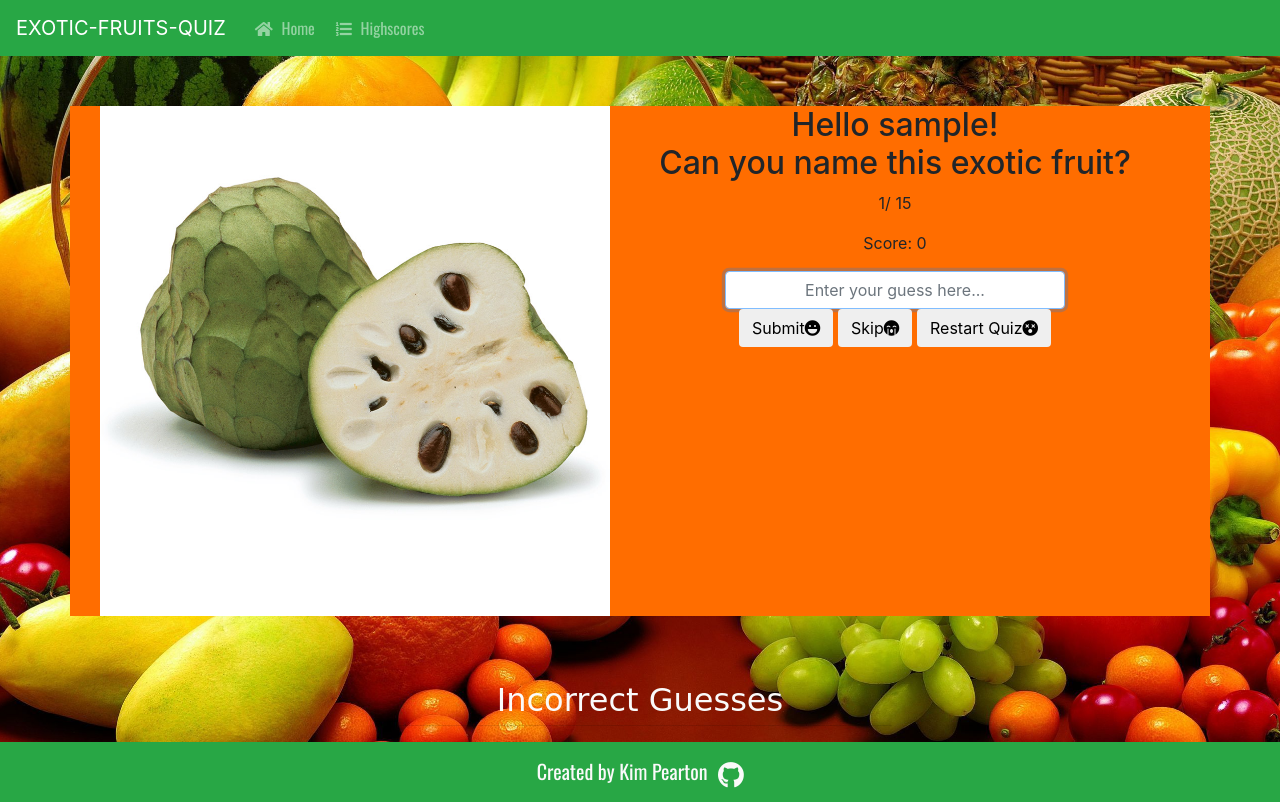
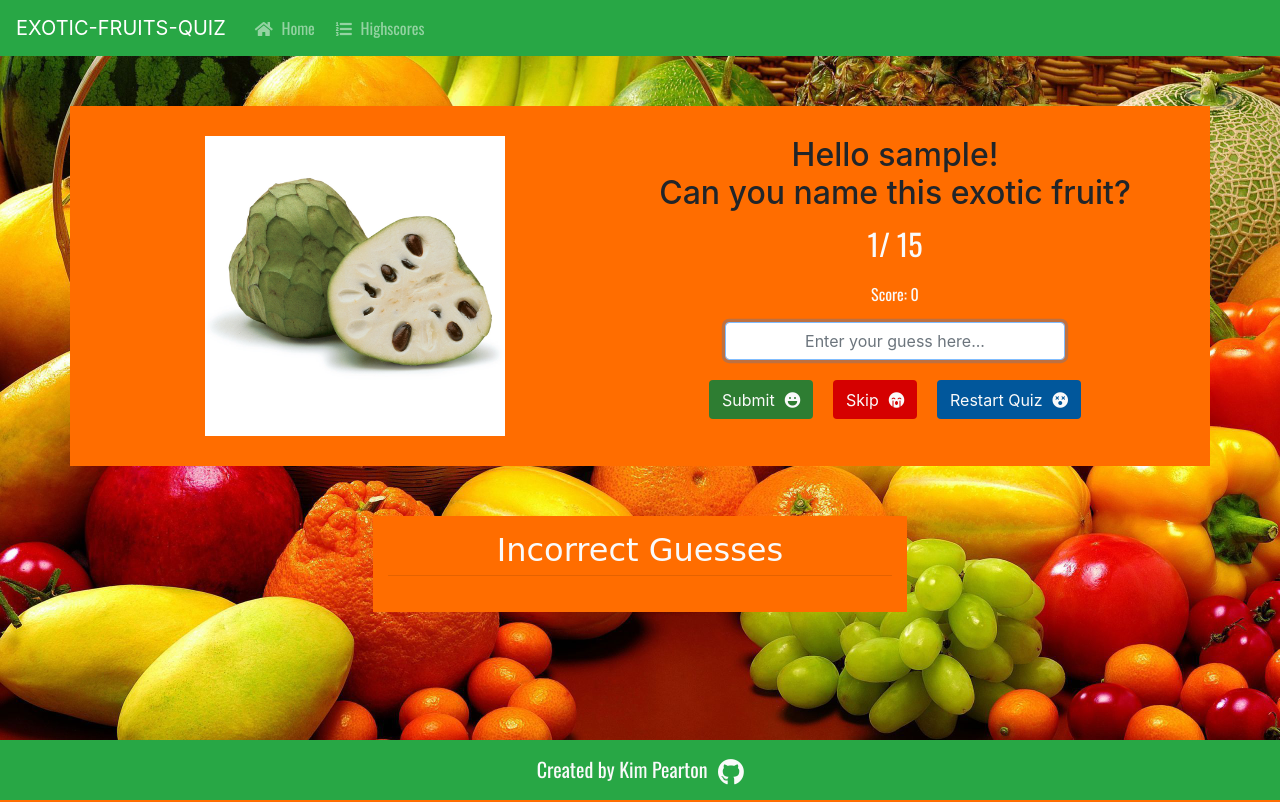
Before and after one commit to Code-Institute-Submissions/quiz, a Flask app: a page that uses templates/base.html in a window 1280 px wide. Run offline with Flask 2, Linux system fonts and the light colour scheme; some libraries are stand-ins or nearby versions; some web fonts are replaced.

Commit message:
Add styles for the quiz itself

```diff
--- a/static/css/styles.css
+++ b/static/css/styles.css
@@ -80,6 +80,82 @@ body {
 
 /*-- Quiz Styles --*/
 
+.quiz-content {
+    padding-top: 30px;
+    padding-bottom: 30px;
+}
+
+.question-score {
+    font-family: 'Oswald', sans-serif;
+    color: #fafafa;
+}
+
+.question-id {
+    font-size: 30px;
+}
+
+.fruit-image {
+    width: auto;
+    max-height: 300px;
+    display: block;
+    margin-left: auto;
+    margin-right: auto;
+}
+
+.quiz-buttons {
+    display: flex;
+    align-items: center;
+    justify-content: center;
+    padding-top: 20px;
+
+}
+
+#submit {
+    margin-left: 5px;
+    margin-right: 15px;
+    background-color: #2e7d32;
+    color: #fafafa;
+}
+
+#skip {
+    margin-left: 5px;
+    margin-right: 5px;
+    background-color: #d50000;
+    color: #fafafa;
+}
+
+#restart {
+    margin-left: 15px;
+    margin-right: 5px;
+    background-color: #01579b;
+    color: #fafafa;
+}
+
+.button-icon {
+    color: #fafafa;
+    margin-left: 10px;
+    margin-top: 5px;
+}
+
+.guesses-box {
+    margin-top: 50px;
+    margin-bottom: 50px;
+    background-color: #ff6d00;
+}
+
+.guesses-list {
+    font-family: 'Oswald', sans-serif;
+    font-size: 20px;
+    color: #fafafa;
+    list-style-type: none;
+    margin-right: 40px;
+    padding-bottom: 20px;
+}
+
+.guesses-list li {
+    display: inline-block;
+}
+
 /*-- Highscores Styles --*/
 
 /*-- Footer Styles --*/
```
